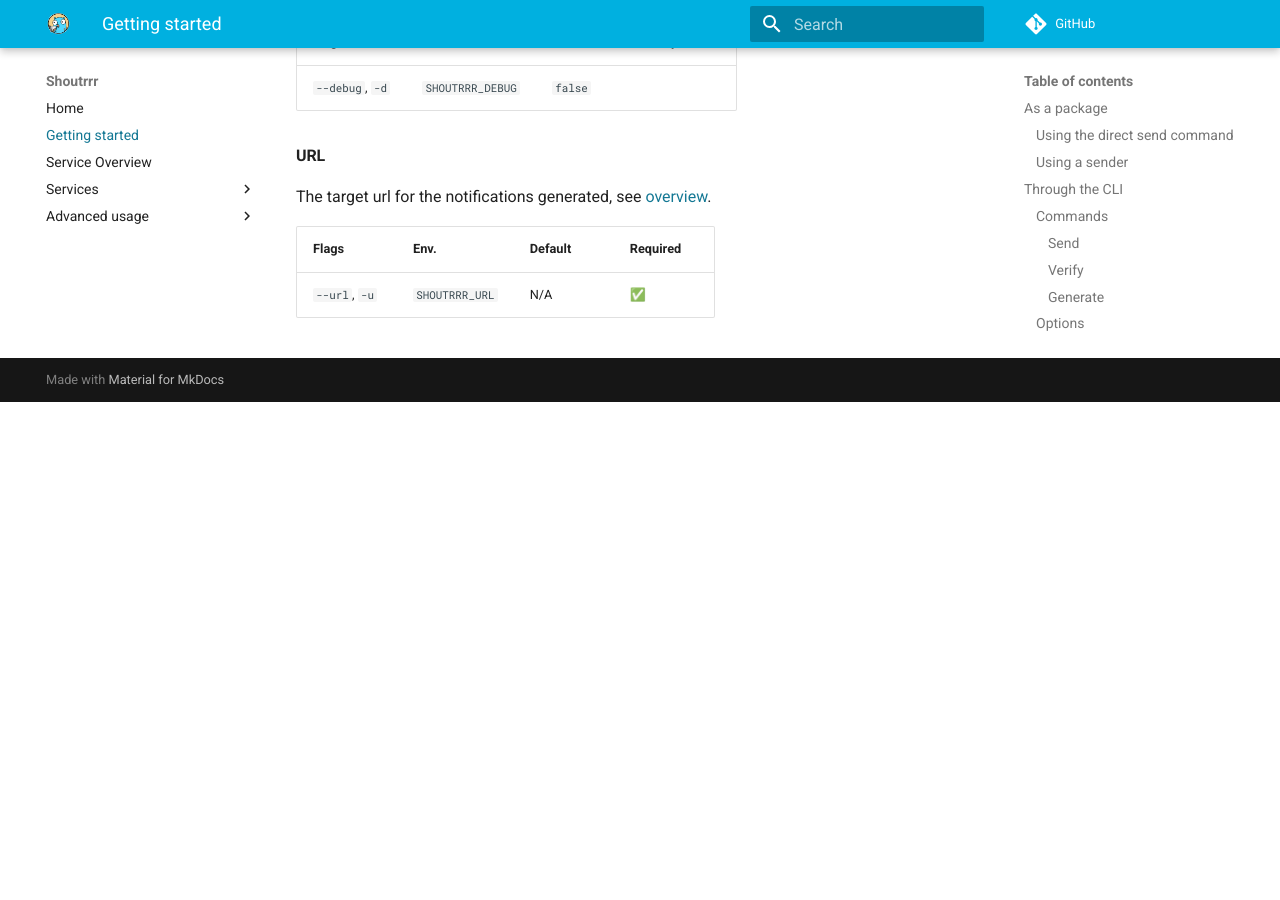
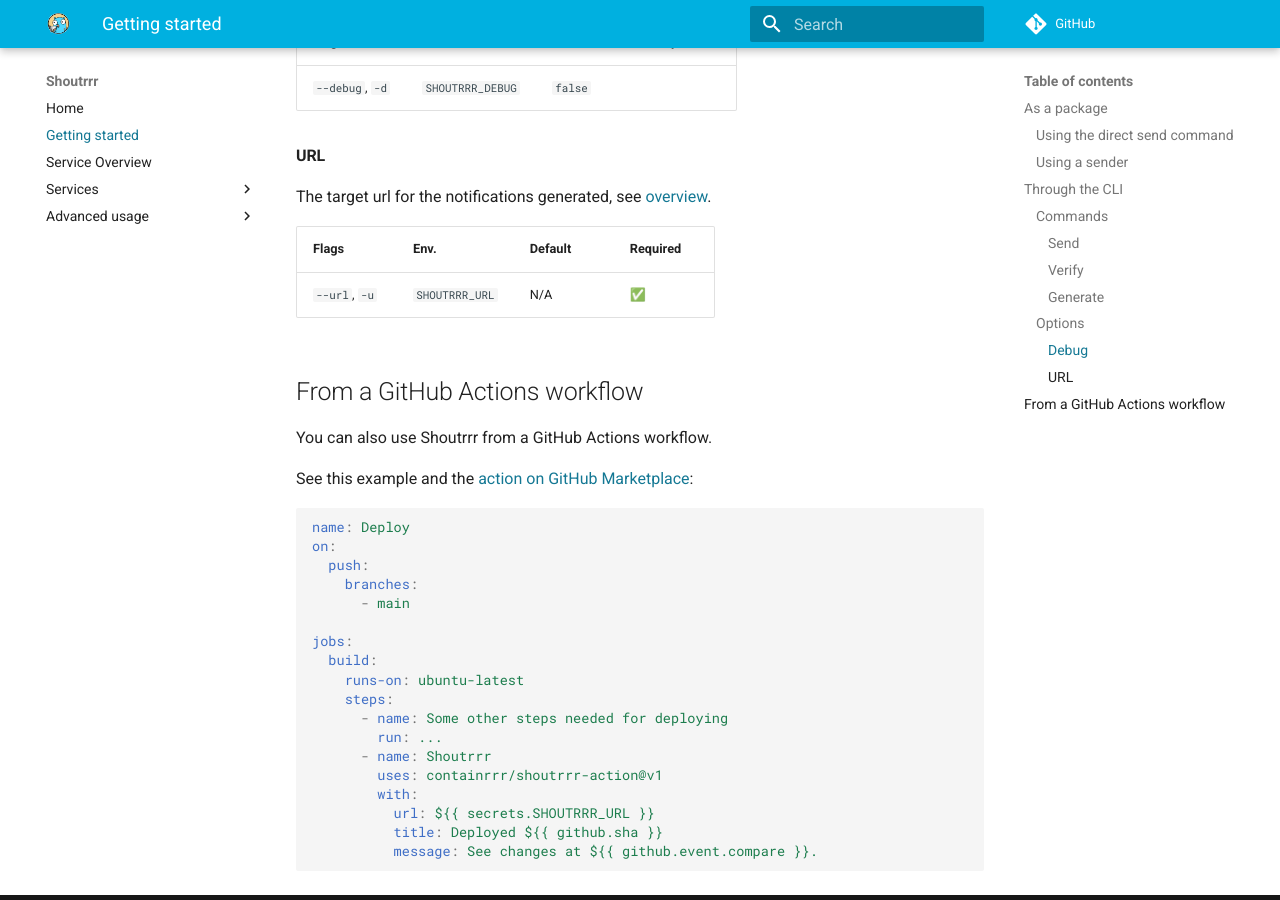
Before and after one commit to containrrr/shoutrrr, an MkDocs documentation site: the page built from docs/getting-started.md, in a window 1280 px wide and 900 px high, scrolled down 2397 px. Built offline with MkDocs 1.6.1 and Material for MkDocs 9.7.7, drawn with Linux system fonts in a browser that asks for light colours; comment, search, counter and statistics services are not loaded; before the commit the page ends 2799 px from its top, so only the background shows below that.

Commit message:
Mention the GitHub Action in the docs

````diff
--- a/docs/getting-started.md
+++ b/docs/getting-started.md
@@ -119,3 +119,31 @@
 | Flags         | Env.           | Default | Required |
 | ------------- | -------------- | ------- | -------- |
 | `--url`, `-u` | `SHOUTRRR_URL` | N/A     | ✅       |
+
+## From a GitHub Actions workflow
+
+You can also use Shoutrrr from a GitHub Actions workflow.
+
+See this example and the [action on GitHub
+Marketplace](https://github.com/marketplace/actions/shoutrrr-action):
+
+```yaml
+name: Deploy
+on:
+  push:
+    branches:
+      - main
+
+jobs:
+  build:
+    runs-on: ubuntu-latest
+    steps:
+      - name: Some other steps needed for deploying
+        run: ...
+      - name: Shoutrrr
+        uses: containrrr/shoutrrr-action@v1
+        with:
+          url: ${{ secrets.SHOUTRRR_URL }}
+          title: Deployed ${{ github.sha }}
+          message: See changes at ${{ github.event.compare }}.
+```
````
Also changed, not shown: README.md (+28 -0 lines).
